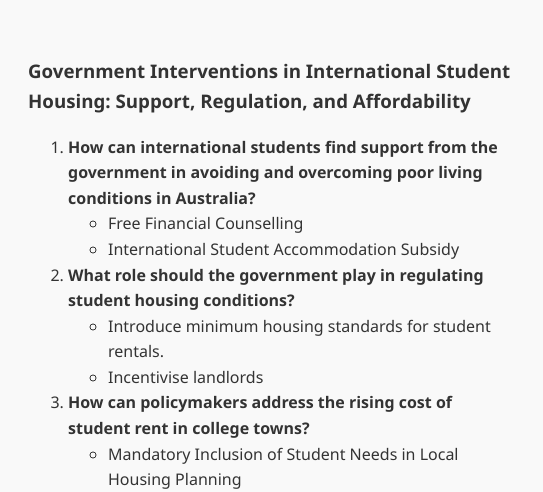
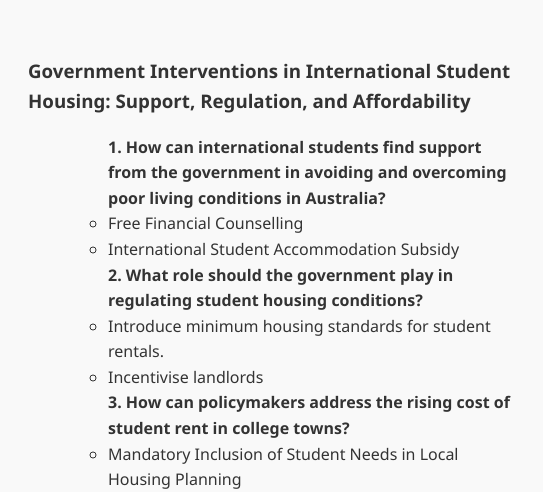
Before and after one commit to resourcesforinternationalstudent/australia, a plain HTML site: page index.html in a window 1280 px wide. Shown: the part 4470-4962 px from the top of the page, 628-1171 px from the left. Drawn offline with Linux system fonts and the light colour scheme.

Commit message:
Update updating bold in section 4

```diff
--- a/index.html
+++ b/index.html
@@ -474,17 +474,17 @@
                 <div class="media-block__content">
                     <h3><strong>Government Interventions in International Student Housing: Support, Regulation, and Affordability</strong></h3>
                     <ol>
-                        <li><b>How can international students find support from the government in avoiding and overcoming poor living conditions in Australia?</b></li>
+                        <ul><b>1. How can international students find support from the government in avoiding and overcoming poor living conditions in Australia?</b></ul>
                             <ul>
                                 <li>Free Financial Counselling</li>
                                 <li>International Student Accommodation Subsidy</li>
                             </ul>
-                        <li><b>What role should the government play in regulating student housing conditions?</b></li>
+                        <ul><b>2. What role should the government play in regulating student housing conditions?</b></ul>
                             <ul>
                                 <li>Introduce minimum housing standards for student rentals.</li>
                                 <li>Incentivise landlords</li>
                             </ul>
-                        <li><b>How can policymakers address the rising cost of student rent in college towns?</b></li>
+                        <ul><b>3. How can policymakers address the rising cost of student rent in college towns?</b></ul>
                             <ul>
                                 <li>Mandatory Inclusion of Student Needs in Local Housing Planning</li>
                             </ul>
```
